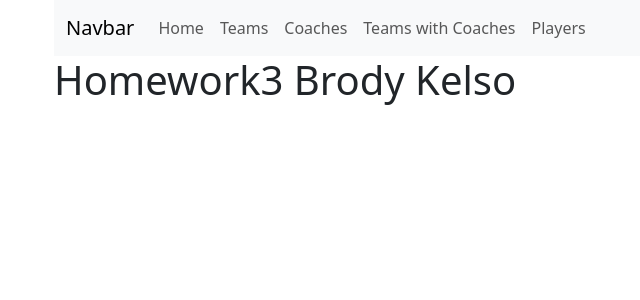
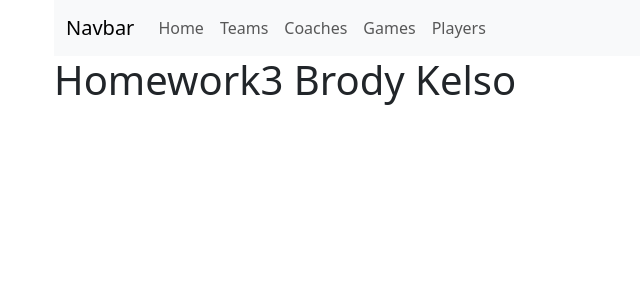
Before and after one commit to BrodyKelso/4013-HW3-BK, a PHP site: page /index.php in a window 1280 px wide. Shown: the top 300 px of the page, without its empty margins (28-668 px from the left). Run offline with PHP 8.4, Linux system fonts and the light colour scheme.

Commit message:
Update view-header.php

```diff
--- a/view-header.php
+++ b/view-header.php
@@ -26,7 +26,7 @@
                 <a class="nav-link" href="Coaches.php">Coaches</a>
               </li>
               <li class="nav-item">
-                <a class="nav-link" href="Coaches-with-Players.php">Teams with Coaches</a>
+                <a class="nav-link" href="Games.php">Games</a> <!-- Changed here -->
               </li>
               <li class="nav-item">
                 <a class="nav-link" href="Players.php">Players</a>
```
